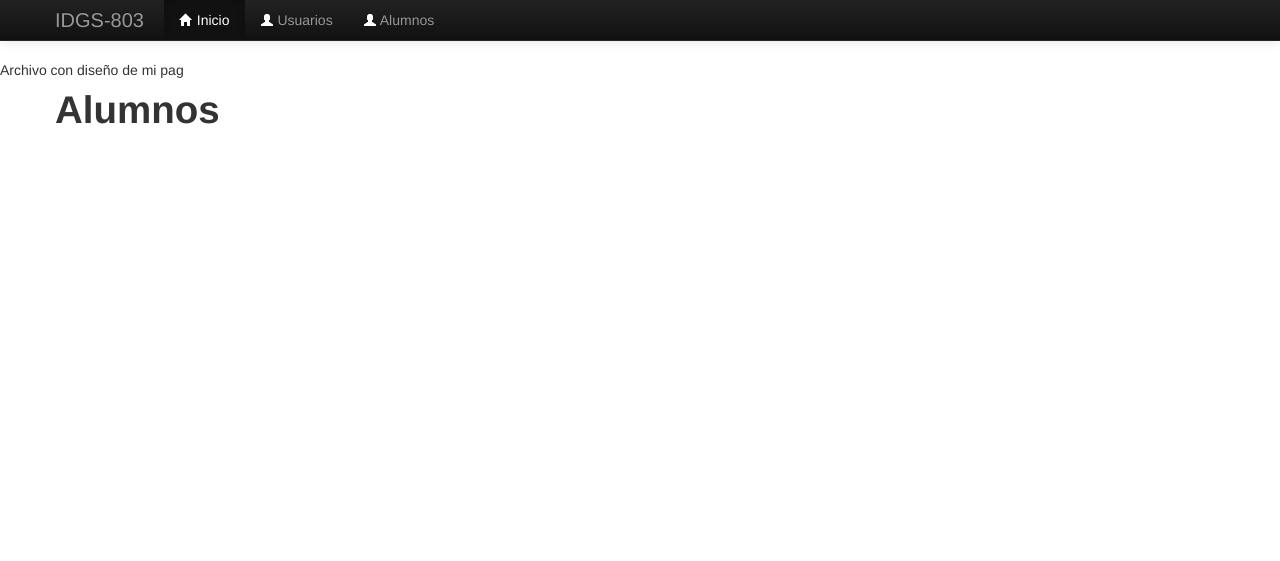
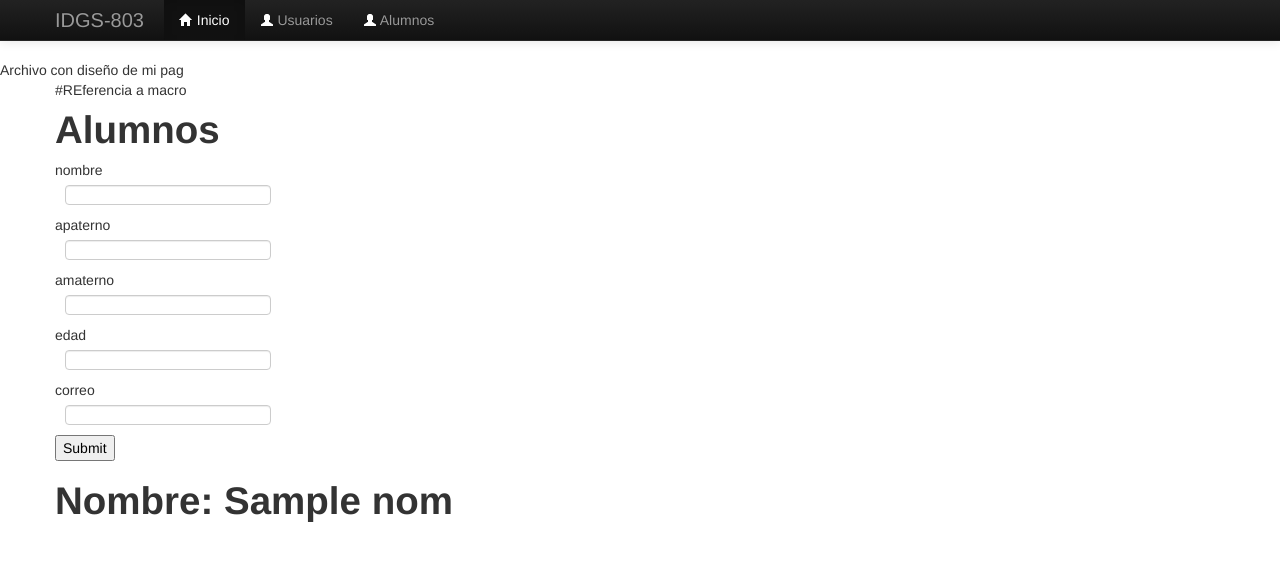
Before and after one commit to IDGS-803-21000035/IntroFlaskIDGS803, a Flask app: template templates/alumnos.html in a window 1280 px wide. Shown: the top 561 px of the page. Run offline with Flask 3, Linux system fonts and the light colour scheme; the template is opened without the code that fills it: values that come from a table or form of the project are taken from there, most other values are stand-ins (such as "Sample title", 1, 10 or a date in 2020); some libraries are stand-ins or nearby versions.

Commit message:
30-01-2024 MGGA

```diff
--- /dev/null
+++ b/forms.py
@@ -0,0 +1,9 @@
+from wtforms import Form
+from wtforms import StringField, SelectField, RadioField, EmailField, IntegerField
+
+class UserForm(Form):
+    nombre = StringField('nombre')
+    apaterno = StringField('apaterno')
+    amaterno = StringField('amaterno')
+    edad = IntegerField('edad')
+    correo = EmailField('correo')
--- a/main.py
+++ b/main.py
@@ -1,4 +1,6 @@
 from  flask import Flask, render_template, request
+
+import forms
 
 app = Flask(__name__)
 
@@ -9,9 +11,20 @@ def index():
     alumnos = ["mario", "Pedro", "Luis", "Dario"]
     return render_template("index.html", escuela = escuela, alumnos = alumnos)
 
-@app.route("/alumnos")
-def alum():
-    return render_template("alumnos.html")
+@app.route("/alumnos", methods=["GET", "POST"])
+def alumnos():
+    alum_form = forms.UserForm(request.form)
+
+    if request.method == 'POST':
+        nom = alum_form.nombre.data
+        apa = alum_form.aPaterno.data
+        ama = alum_form.aMaterno.data
+        edad = alum_form.edad.data
+        correo = alum_form.correo.data
+
+        print(f'Nombre: {nom}, aPaterno: {apa}, aMaterno: {ama}, Edad: {edad}, Correo: {correo}')
+
+    return render_template("alumnos.html", form=alum_form, nom=nom, apa=apa, ama=ama, edad=edad, correo=correo)
 
 @app.route("/maestros")
 def maes():
@@ -70,7 +83,7 @@ def formulario():
 
 
 @app.route("/formulario2")
-def formulario():
+def formulario2():
     return render_template("formulario2.html")
 
 @app.route("/resultado", methods = ["GET","POST"])
--- a/templates/_macros.html
+++ b/templates/_macros.html
@@ -1,4 +1,10 @@
-{%macro render_input(name, placeholder, type = "text")}
+{%macro render_input(name, placeholder, type = "text")%}
 
 <p> <input name="{{name}}" type="{{type}}"> </p>
 {%endmacro%}
+
+
+{%macro render_field(field)%}
+<td>{{field.label}}</td>
+<dd>{{field(**kwargs)|safe}}</dd>
+{%endmacro%}
--- a/templates/alumnos.html
+++ b/templates/alumnos.html
@@ -5,6 +5,20 @@ Archivo con diseño de mi pag
 
 {% block content %}
 
+#REferencia a macro
+{%import "_macros.html" as macros%}
+
+
 <h1>Alumnos</h1>
 
+    <form action="" method = "POST">
+        {{macros.render_field(form.nombre, class = "form-controls")}}
+        {{macros.render_field(form.apaterno, class = "form-controls")}}
+        {{macros.render_field(form.amaterno, class = "form-controls")}}
+        {{macros.render_field(form.edad, class = "form-controls")}}
+        {{macros.render_field(form.correo, class = "form-controls")}}
+        <input type = "submit" name="btn1">
+    </form>
+
+    <h1>Nombre: {{nom}}</h1>
 {% endblock %}
```
Also changed, not shown: templates/formulario2.html (+5 -7 lines).
